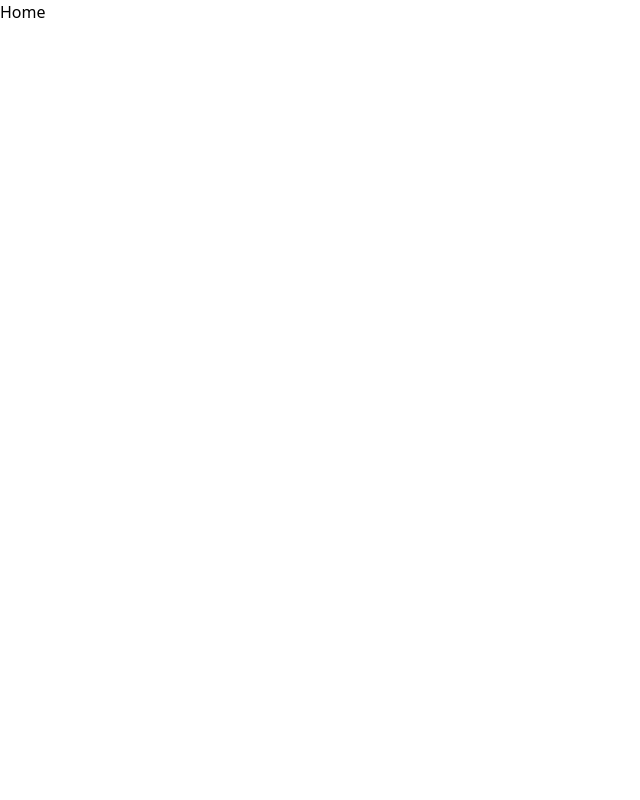
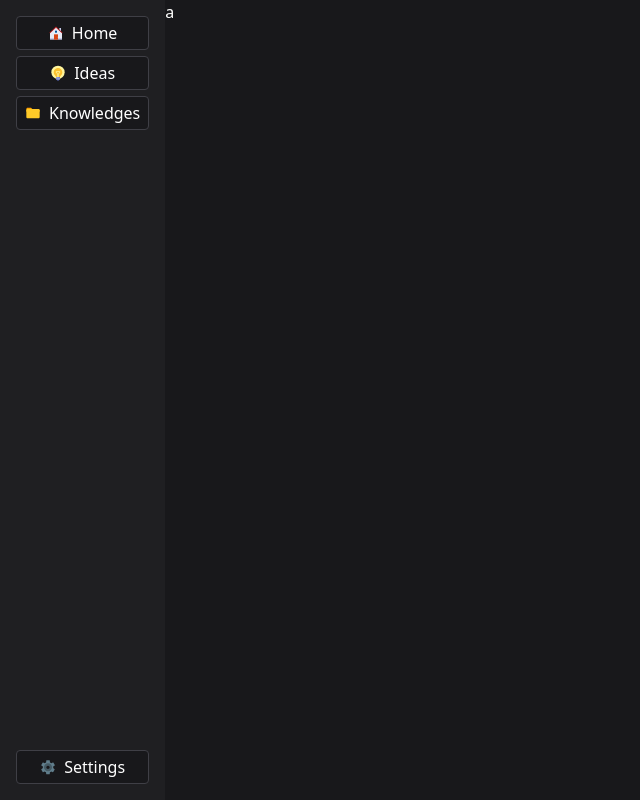
Before and after one commit to MoskalykA/calipso, a React (Vite) app: page / in a window 1280 px wide. Shown: the whole page, without its empty margins (0-640 px from the left). Built offline with nearby package versions, Linux system fonts and the light colour scheme.

Commit message:
refactor: header

```diff
--- a/src/App.tsx
+++ b/src/App.tsx
@@ -1,11 +1,47 @@
-import {Route, Routes} from "react-router-dom"
+import {Route, Routes, Link} from "react-router-dom"
+import {FcHome, FcIdea, FcSettings, FcFolder} from "react-icons/fc"
 import Home from "./pages/Home"
+import Knowledges from "./pages/Knowledges"
 
 function App() {
     return (
-        <Routes>
-            <Route path="/" element={<Home/>}/>
-        </Routes>
+        <div className="flex h-screen overflow-hidden">
+            <div className="flex flex-col justify-between bg-zinc-800/50 p-4">
+                <div className="space-y-1.5">
+                    <Link to="/" className="button-header">
+                        <FcHome/>
+                        <h1>Home</h1>
+                    </Link>
+
+                    <Link to="/ideas" className="button-header">
+                        <FcIdea/>
+                        <h1>Ideas</h1>
+                    </Link>
+
+                    <Link to="/knowledges" className="button-header">
+                        <FcFolder/>
+                        <h1>Knowledges</h1>
+                    </Link>
+                </div>
+
+                <div>
+                    <Link to="/settings" className="button-header">
+                        <FcSettings/>
+                        <h1>Settings</h1>
+                    </Link>
+                </div>
+            </div>
+
+            <div className="w-full h-full flex flex-col overflow-auto">
+                <Routes>
+                    <Route path="/" element={<Home/>}/>
+                    <Route path="/ideas" element={<Home/>}/>
+                    <Route path="/knowledges" element={<Knowledges/>}/>
+
+                    <Route path="/settings" element={<Home/>}/>
+                </Routes>
+            </div>
+        </div>
     )
 }
 
--- a/src/assets/index.css
+++ b/src/assets/index.css
@@ -1,3 +1,38 @@
 @tailwind base;
 @tailwind components;
 @tailwind utilities;
+
+body {
+   @apply bg-zinc-900;
+   @apply text-white;
+}
+
+*::-webkit-scrollbar {
+   @apply w-3;
+}
+
+*::-webkit-scrollbar-thumb {
+   @apply bg-zinc-800/50 rounded-lg;
+}
+
+@layer components {
+   .button-header {
+      @apply border;
+      @apply border-zinc-700;
+      @apply bg-zinc-900;
+      @apply rounded;
+      @apply font-medium;
+      @apply flex;
+      @apply justify-center;
+      @apply items-center;
+      @apply px-2;
+      @apply py-1;
+      @apply space-x-2;
+      @apply transition-all;
+      @apply ease-in-out;
+      @apply duration-500;
+      @apply hover:bg-zinc-800;
+      @apply hover:shadow-2xl;
+      @apply hover:cursor-pointer;
+   }
+}
--- a/src/pages/Home.tsx
+++ b/src/pages/Home.tsx
@@ -1,8 +1,10 @@
 function Home() {
     return (
-        <div>
-            <h1>Home</h1>
-        </div>
+        <>
+            <h1>
+            a
+            </h1>
+        </>
     )
 }
 
--- /dev/null
+++ b/src/pages/Knowledges.tsx
@@ -0,0 +1,71 @@
+import { FcAddImage } from "react-icons/fc"
+
+function Knowledges() {
+    async function openCreatePopup() {
+        console.log("hi")
+    }
+
+    return (
+        <div>
+            <div className="mx-4 mt-4 p-4 bg-zinc-800/50 rounded w-fit transition-1000 hover:cursor-pointer hover:p-6">
+                <FcAddImage onClick={openCreatePopup}/>
+            </div>
+
+            <div className="grid grid-cols-2 gap-4 p-4">
+                <div className="bg-zinc-800/50 rounded-lg hover:cursor-pointer">
+                    <img className="rounded-t-lg" src="https://res.cloudinary.com/daily-now/image/upload/f_auto,q_auto/v1/posts/c27de1fe340099312eee7ef24b53f714" alt=""/>
+
+                    <div className="p-4 space-y-4">
+                        <h1 className="text-center font-mono font-semibold leading-none">What is Pair Programming and How Can It Help You Grow as a Developer</h1>
+
+                        <div className="flex justify-center items-center space-x-4">
+                            <button className="p-2 px-4 bg-zinc-900 rounded font-mono transition-1000 hover:p-3 hover:px-6">Delete</button>
+                            <button className="p-2 px-4 bg-zinc-900 rounded font-mono transition-1000 hover:p-3 hover:px-6">Update</button>
+                        </div>
+                    </div>
+                </div>
+
+                <div className="bg-zinc-800/50 rounded-lg hover:cursor-pointer">
+                    <img className="rounded-t-lg" src="https://res.cloudinary.com/daily-now/image/upload/f_auto,q_auto/v1/posts/c27de1fe340099312eee7ef24b53f714" alt=""/>
+
+                    <div className="p-4 space-y-4">
+                        <h1 className="text-center font-mono font-semibold leading-none">What is Pair Programming and How Can It Help You Grow as a Developer</h1>
+
+                        <div className="flex justify-center items-center space-x-4">
+                            <button className="p-2 px-4 bg-zinc-900 rounded font-mono transition-1000 hover:p-3 hover:px-6">Delete</button>
+                            <button className="p-2 px-4 bg-zinc-900 rounded font-mono transition-1000 hover:p-3 hover:px-6">Update</button>
+                        </div>
+                    </div>
+                </div>
+
+                <div className="bg-zinc-800/50 rounded-lg hover:cursor-pointer">
+                    <img className="rounded-t-lg" src="https://res.cloudinary.com/daily-now/image/upload/f_auto,q_auto/v1/posts/c27de1fe340099312eee7ef24b53f714" alt=""/>
+
+                    <div className="p-4 space-y-4">
+                        <h1 className="text-center font-mono font-semibold leading-none">What is Pair Programming and How Can It Help You Grow as a Developer</h1>
+
+                        <div className="flex justify-center items-center space-x-4">
+                            <button className="p-2 px-4 bg-zinc-900 rounded font-mono transition-1000 hover:p-3 hover:px-6">Delete</button>
+                            <button className="p-2 px-4 bg-zinc-900 rounded font-mono transition-1000 hover:p-3 hover:px-6">Update</button>
+                        </div>
+                    </div>
+                </div>
+
+                <div className="bg-zinc-800/50 rounded-lg hover:cursor-pointer">
+                    <img className="rounded-t-lg" src="https://res.cloudinary.com/daily-now/image/upload/f_auto,q_auto/v1/posts/c27de1fe340099312eee7ef24b53f714" alt=""/>
+
+                    <div className="p-4 space-y-4">
+                        <h1 className="text-center font-mono font-semibold leading-none">What is Pair Programming and How Can It Help You Grow as a Developer</h1>
+
+                        <div className="flex justify-center items-center space-x-4">
+                            <button className="p-2 px-4 bg-zinc-900 rounded font-mono transition-1000 hover:p-3 hover:px-6">Delete</button>
+                            <button className="p-2 px-4 bg-zinc-900 rounded font-mono transition-1000 hover:p-3 hover:px-6">Update</button>
+                        </div>
+                    </div>
+                </div>
+            </div>
+        </div>
+    )
+}
+
+export default Knowledges
```
